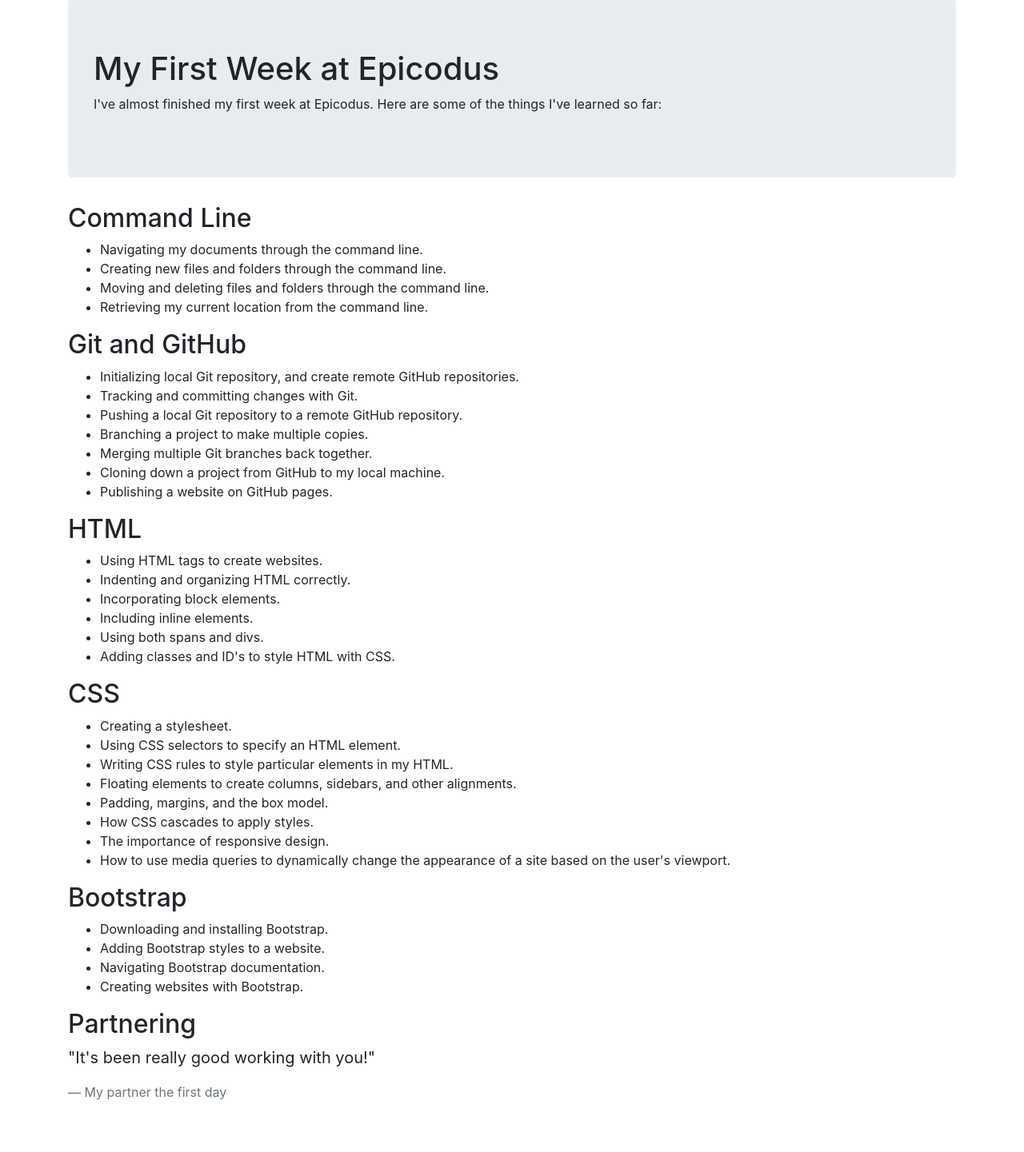
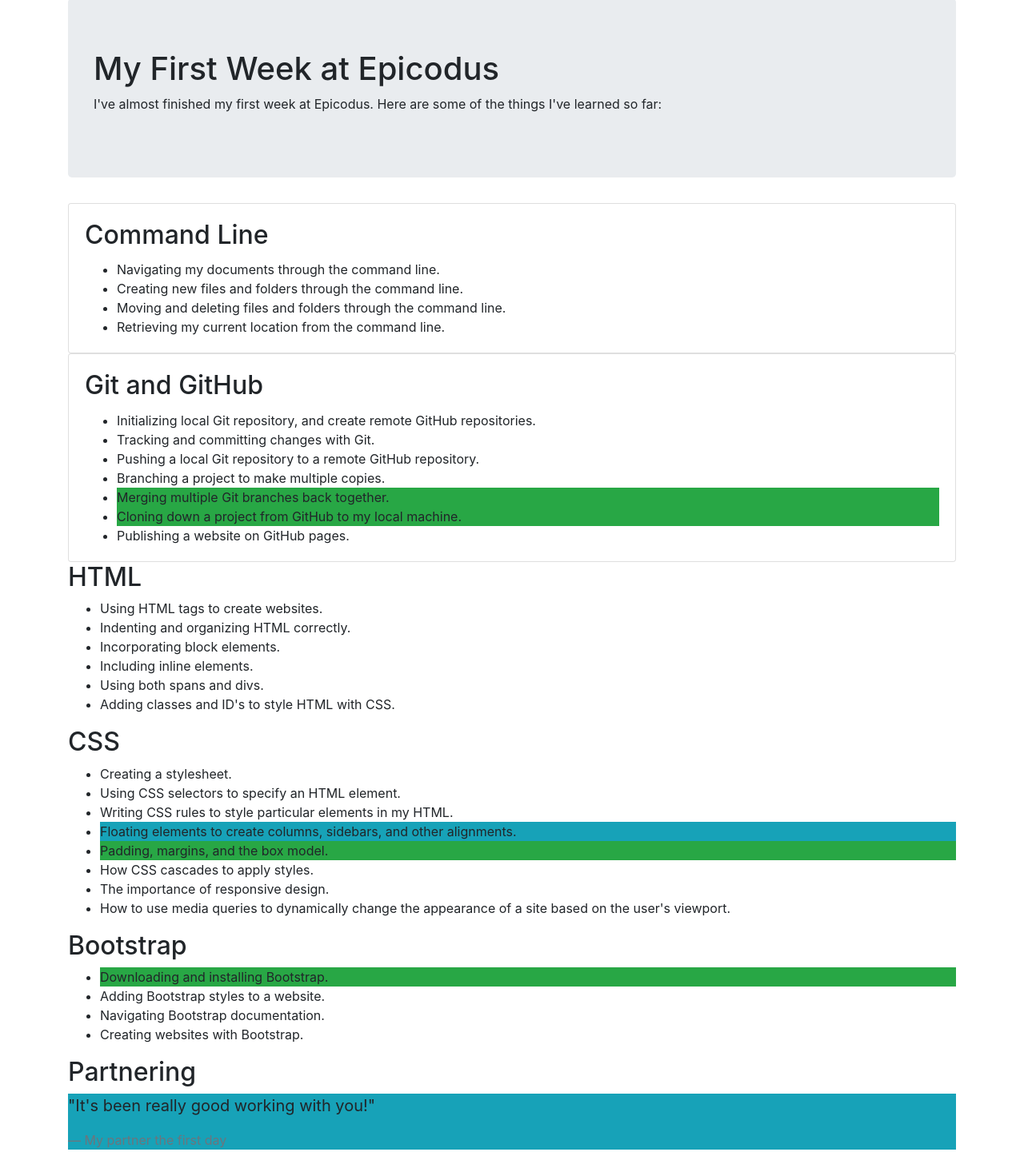
Before and after one commit to nathanfletch/week-in-review, a plain HTML site: page index.html in a window 1280 px wide. Shown: the part 2-1443 px from the top of the page at 80% size. Before the commit the page ends 1396 px from the top, so only its background shows below. Drawn offline with Linux system fonts and the light colour scheme.

Commit message:
Add bootstrap card classes

```diff
--- a/index.html
+++ b/index.html
@@ -13,15 +13,21 @@
           things I've learned so far:
         </p>
       </div>
-      <h2>Command Line</h2>
-      <ul>
+      <div class="card">
+        <div class="card-body">
+          <h2 class="card-title">Command Line</h2>
+          <ul class="card-text">
             <li>Navigating my documents through the command line.</li>
             <li>Creating new files and folders through the command line.</li>
             <li>Moving and deleting files and folders through the command line.</li>
             <li>Retrieving my current location from the command line.</li>
           </ul>
-      <h2>Git and GitHub</h2>
-      <ul>
+        </div>
+      </div>
+      <div class="card">
+        <div class="card-body">
+          <h2 class="card-title">Git and GitHub</h2>
+          <ul class="card-text">
             <li>
               Initializing local Git repository, and create remote GitHub
               repositories.
@@ -29,10 +35,12 @@
             <li>Tracking and committing changes with Git.</li>
             <li>Pushing a local Git repository to a remote GitHub repository.</li>
             <li>Branching a project to make multiple copies.</li>
-        <li>Merging multiple Git branches back together.</li>
-        <li>Cloning down a project from GitHub to my local machine.</li>
+            <li class="bg-success">Merging multiple Git branches back together.</li>
+            <li class="bg-success">Cloning down a project from GitHub to my local machine.</li>
             <li>Publishing a website on GitHub pages.</li>
           </ul>
+        </div>
+      </div>
       <h2>HTML</h2>
       <ul>
         <li>Using HTML tags to create websites.</li>
@@ -47,10 +55,10 @@
         <li>Creating a stylesheet.</li>
         <li>Using CSS selectors to specify an HTML element.</li>
         <li>Writing CSS rules to style particular elements in my HTML.</li>
-        <li>
+        <li class="bg-info">
           Floating elements to create columns, sidebars, and other alignments.
         </li>
-        <li>Padding, margins, and the box model.</li>
+        <li class="bg-success">Padding, margins, and the box model.</li>
         <li>How CSS cascades to apply styles.</li>
         <li>The importance of responsive design.</li>
         <li>
@@ -60,13 +68,13 @@
       </ul>
       <h2>Bootstrap</h2>
       <ul>
-        <li>Downloading and installing Bootstrap.</li>
+        <li class="bg-success">Downloading and installing Bootstrap.</li>
         <li>Adding Bootstrap styles to a website.</li>
         <li>Navigating Bootstrap documentation.</li>
         <li>Creating websites with Bootstrap.</li>
       </ul>
       <h2>Partnering</h2>
-      <blockquote class="blockquote">
+      <blockquote class="blockquote bg-info">
         <p>"It's been really good working with you!"</p>
         <footer class="blockquote-footer">My partner the first day</footer>
       </blockquote>
```
Lines whose indentation alone changed are shown as unchanged.
